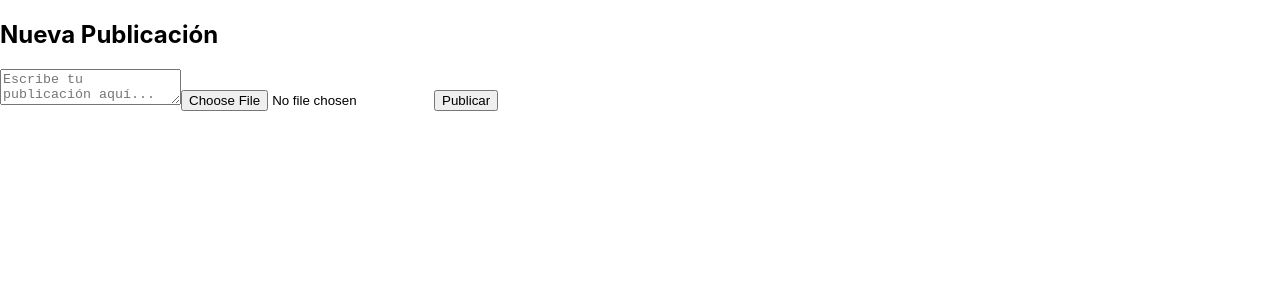
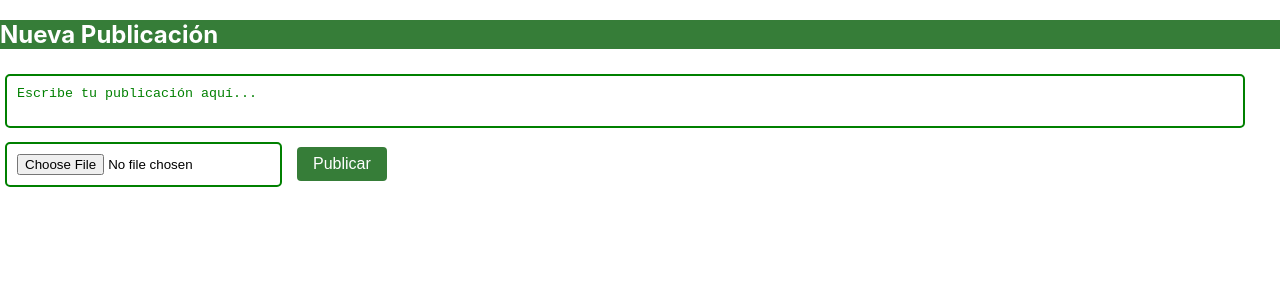
Before and after one commit to CrybabySalz/ProyectoFinalWEB, a React (Create React App) app: page /newpost in a window 1280 px wide. Shown: the top 300 px of the page. Built offline with nearby package versions, Linux system fonts and the light colour scheme.

Commit message:
Bug de los estilos en los botones resuelto y manejo de errores al momento de iniciar sesión.

```diff
--- a/src/components/Home.js
+++ b/src/components/Home.js
@@ -9,6 +9,7 @@ import { Link } from "react-router-dom"
 const logout = async () => {
   try {
     await signOut(auth);
+    window.location.reload();
   } catch (err) {
     console.error(err);
   }
@@ -17,7 +18,13 @@ const logout = async () => {
 
 const Home = () => {
   const [posts, setPosts] = useState([]);
-  const userEmail = auth.currentUser.email;
+  let userEmail;
+
+try {
+  userEmail = auth.currentUser.email;
+} catch (error) {
+  userEmail = "NoUser :("
+}
 
   useEffect(() => {
     getPostsList();
@@ -38,6 +45,7 @@ const Home = () => {
   };
 
   return (
+
     <div className="container">
       <div className="header"><h1>Bookface</h1><h3 className="usertag">{userEmail}</h3></div>
       <div className="buttons-container">
--- a/src/components/Login.js
+++ b/src/components/Login.js
@@ -2,6 +2,7 @@ import React, { useState } from "react";
 import { auth } from "../firebase";
 import { signInWithEmailAndPassword } from "firebase/auth";
 import { useHistory } from "react-router-dom";
+import "../index.css";
 
 const Login = () => {
   const [email, setEmail] = useState("");
@@ -20,7 +21,7 @@ const Login = () => {
 
   return (
     <div>
-      <h2>Iniciar Sesión</h2>
+      <h2 className="header">Iniciar Sesión</h2>
       <form onSubmit={handleLogin}>
         <input
           type="email"
@@ -34,7 +35,7 @@ const Login = () => {
           value={password}
           onChange={(e) => setPassword(e.target.value)}
         />
-        <button type="submit">Iniciar Sesión</button>
+        <button type="submit" className="submit-button">Iniciar Sesión</button>
       </form>
     </div>
   );
--- a/src/components/NewPost.js
+++ b/src/components/NewPost.js
@@ -42,7 +42,7 @@ const NewPost = () => {
 
   return (
     <div>
-      <h2>Nueva Publicación</h2>
+      <h2 className="header">Nueva Publicación</h2>
       <form onSubmit={handlePostSubmit}>
         <textarea
           placeholder="Escribe tu publicación aquí..."
@@ -50,7 +50,7 @@ const NewPost = () => {
           onChange={(e) => setContent(e.target.value)}
         />
         <input type="file" onChange={handleImageChange} />
-        <button type="submit">Publicar</button>
+        <button type="submit" className="submit-button">Publicar</button>
       </form>
     </div>
   );
--- a/src/components/Signup.js
+++ b/src/components/Signup.js
@@ -3,6 +3,7 @@ import { auth, firestore } from "../firebase";
 import {createUserWithEmailAndPassword} from "firebase/auth";
 import {collection} from "firebase/firestore";
 import { useHistory } from "react-router-dom";
+import "../index.css";
 
 const Signup = () => {
   const [email, setEmail] = useState("");
@@ -28,7 +29,7 @@ const Signup = () => {
 
   return (
     <div>
-      <h2>Registrarse</h2>
+      <h2 className="header">Registrarse</h2>
       <form onSubmit={handleSignup}>
         <input
           type="text"
@@ -54,7 +55,7 @@ const Signup = () => {
           value={password}
           onChange={(e) => setPassword(e.target.value)}
         />
-        <button type="submit">Registrarse</button>
+        <button type="submit" className="submit-button">Registrarse</button>
       </form>
     </div>
   );
--- a/src/index.css
+++ b/src/index.css
@@ -55,7 +55,7 @@ code {
 }
 
 
-.auth-button {
+.auth-button, .submit-button {
   background-color: #367d38;
   color: white;
   border: none;
@@ -65,6 +65,11 @@ code {
   cursor: pointer;
   text-decoration: none;
   font-size: 16px;
+}
+
+.auth-button:hover{
+  background-color: white;
+  color: green;
 }
 
 
@@ -103,3 +108,33 @@ code {
   height: auto;
   border-radius: 4px;
 }
+
+
+input {
+  padding: 10px;
+  margin: 5px;
+  border: 2px solid green;
+  border-radius: 5px;
+}
+
+button:hover {
+  background-color: white;
+  color: green;
+}
+
+.header h2 {
+  padding-left: 12px;
+}
+
+textarea {
+  padding: 10px;
+  margin: 5px;
+  border: 2px solid green;
+  border-radius: 5px;
+  width: 95%;
+  resize: none;
+}
+
+textarea::placeholder {
+  color: green;
+}
```
